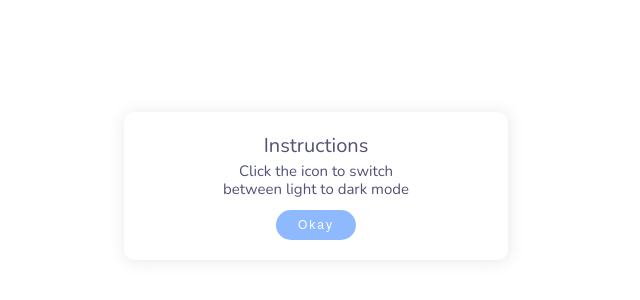
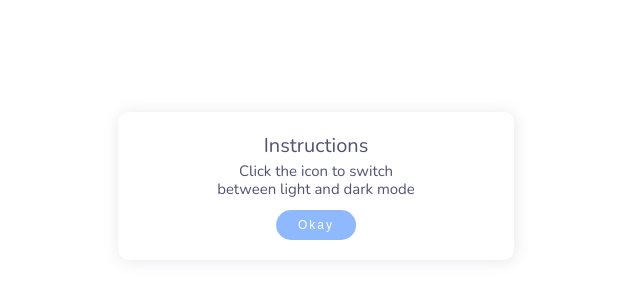
Before and after one commit to feliciamade/Day-Night, a plain HTML site: page index.html in a window 1280 px wide. Shown: the part 214-514 px from the top of the page, 324-964 px from the left. Drawn offline with nearby package versions, Linux system fonts and the light colour scheme.

Commit message:
Update index.html

```diff
--- a/index.html
+++ b/index.html
@@ -66,7 +66,7 @@
             document.getElementById("customAlert").style.display = "none";
         }
 
-        showAlert("Click the icon to switch between light to dark mode");
+        showAlert("Click the icon to switch between light and dark mode");
 
     </script>
 
```
